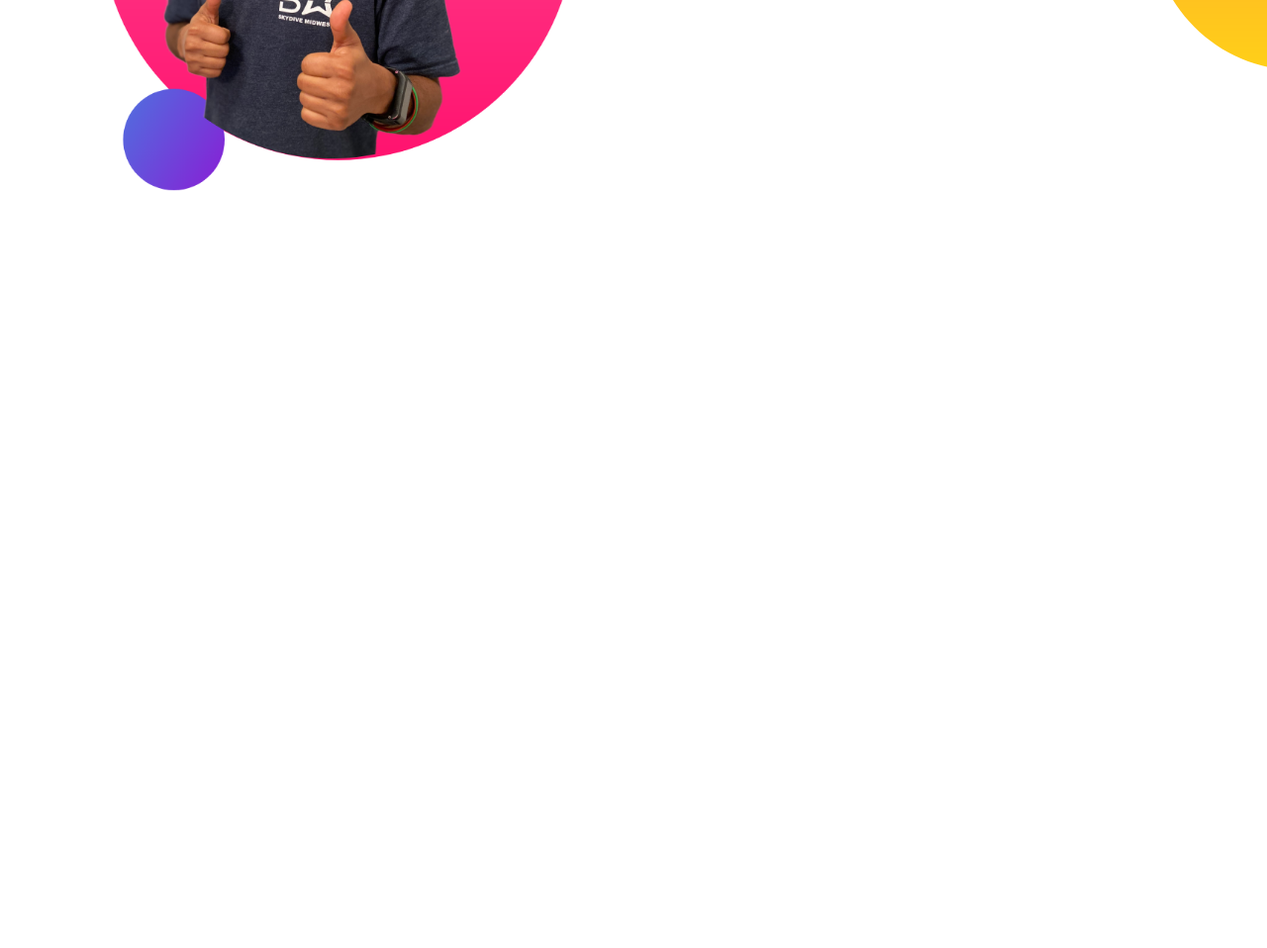
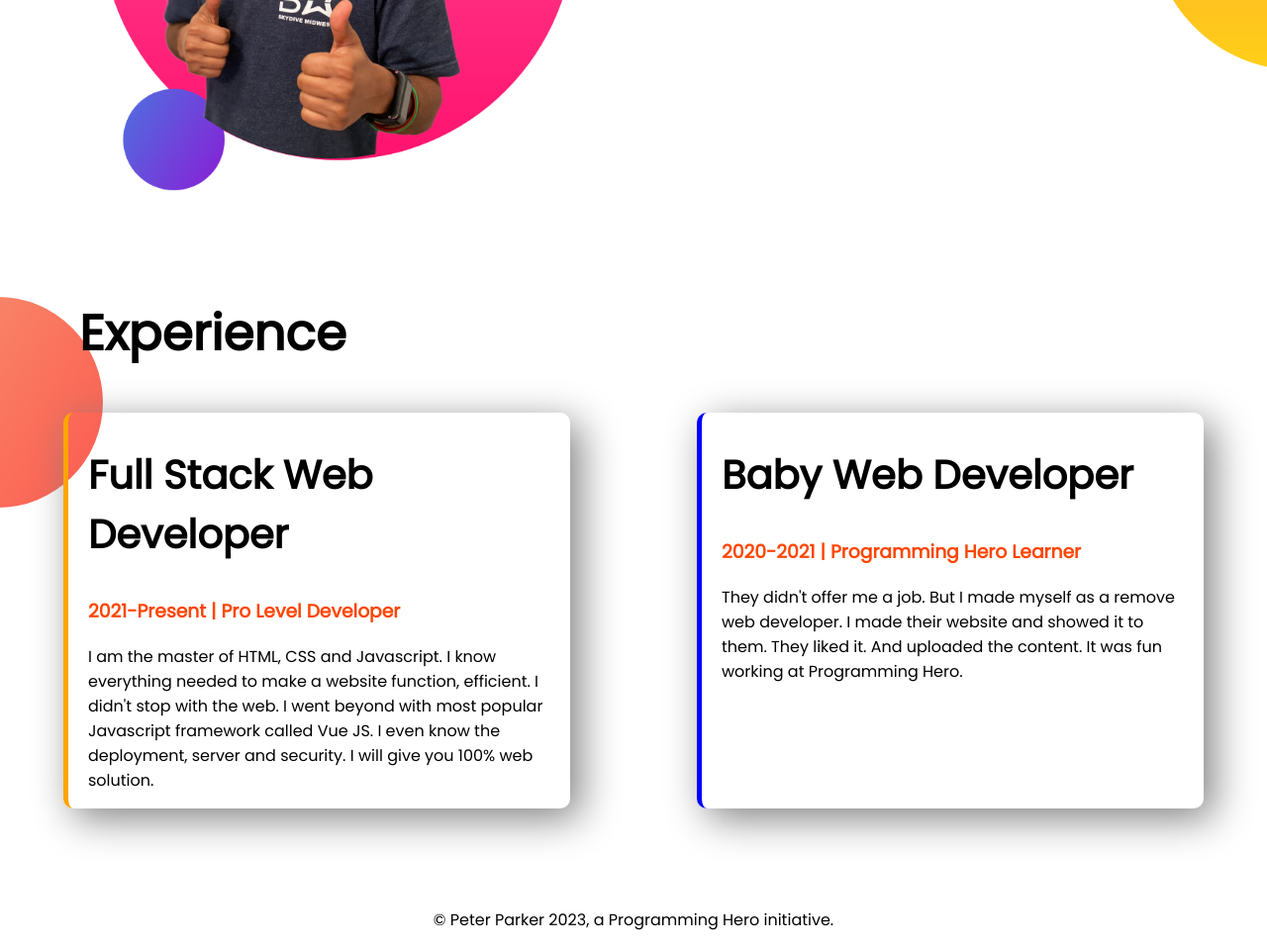
Before and after one commit to rejaulkariim/developer-portfolio, a plain HTML site: page index.html in a window 1280 px wide. Shown: the part 1031-1989 px from the top of the page at 99% size. Before the commit the page ends 1331 px from the top, so only its background shows below. Drawn offline with Linux system fonts and the light colour scheme.

Commit message:
style border and added footer

```diff
--- a/index.html
+++ b/index.html
@@ -13,7 +13,7 @@
 </head>
 
 <body>
-    <section class="top-banner">
+    <section class="top-banner flexible-container ">
         <div class="half-width">
             <h1>Welcome to</h1>
             <h1><span class="orange-color">Rejaul Karim</span> World</h1>
@@ -25,7 +25,7 @@
             <img src="images/jhankar.png" alt="">
         </div>
     </section>
-    <section class="dream-big">
+    <section class="dream-big flexible-container ">
         <div class="half-width">
             <img src="IMAGES/jhankar2.png" alt="">
         </div>
@@ -37,6 +37,28 @@
         </div>
     </section>
 
+    <!--Second Section Start-->
+
+    <section class="experience-area">
+        <h1 id="experience">Experience</h1>
+        <div class="flexible-container">
+            <div id="full-stack-web-developer" class="experience-item">
+                <h2>Full Stack Web Developer</h2>
+                <h3 class="orange-color">2021-Present | Pro Level Developer</h3>
+                <p>I am the master of HTML, CSS and Javascript. I know everything needed to make a website function, efficient. I didn't stop with the web. I went beyond with most popular Javascript framework called Vue JS. I even know the deployment, server
+                    and security. I will give you 100% web solution.</p>
+            </div>
+            <div id="baby-web-developer" class="experience-item">
+                <h2>Baby Web Developer</h2>
+                <h3 class="orange-color">2020-2021 | Programming Hero Learner</h3>
+                <p>They didn't offer me a job. But I made myself as a remove web developer. I made their website and showed it to them. They liked it. And uploaded the content. It was fun working at Programming Hero.</p>
+            </div>
+        </div>
+    </section>
+
 </body>
+<footer>
+    <p>© Peter Parker 2023, a Programming Hero initiative.</p>
+</footer>
 
 </html>
--- a/styles.css
+++ b/styles.css
@@ -7,11 +7,15 @@ h1 {
     font-size: 50px;
 }
 
+h2 {
+    font-size: 40px;
+}
+
 .orange-color {
     color: orangered;
 }
 
-section {
+.flexible-container {
     display: flex;
     margin-bottom: 100px;
 }
@@ -46,3 +50,34 @@ section {
     background-repeat: no-repeat;
     background-position: right;
 }
+
+.experience-area {
+    background-image: url(images/exp-bg.png);
+    background-repeat: no-repeat;
+}
+
+#experience {
+    padding-left: 80px;
+}
+
+#full-stack-web-developer {
+    border-left: 5px solid orange;
+}
+
+#baby-web-developer {
+    border-left: 5px solid blue;
+}
+
+.experience-item {
+    width: 40%;
+    margin-left: 5%;
+    margin-right: 5%;
+    box-shadow: 10px 10px 40px gray;
+    padding-left: 20px;
+    padding-right: 20px;
+    border-radius: 10px;
+}
+
+footer p {
+    text-align: center;
+}
```
